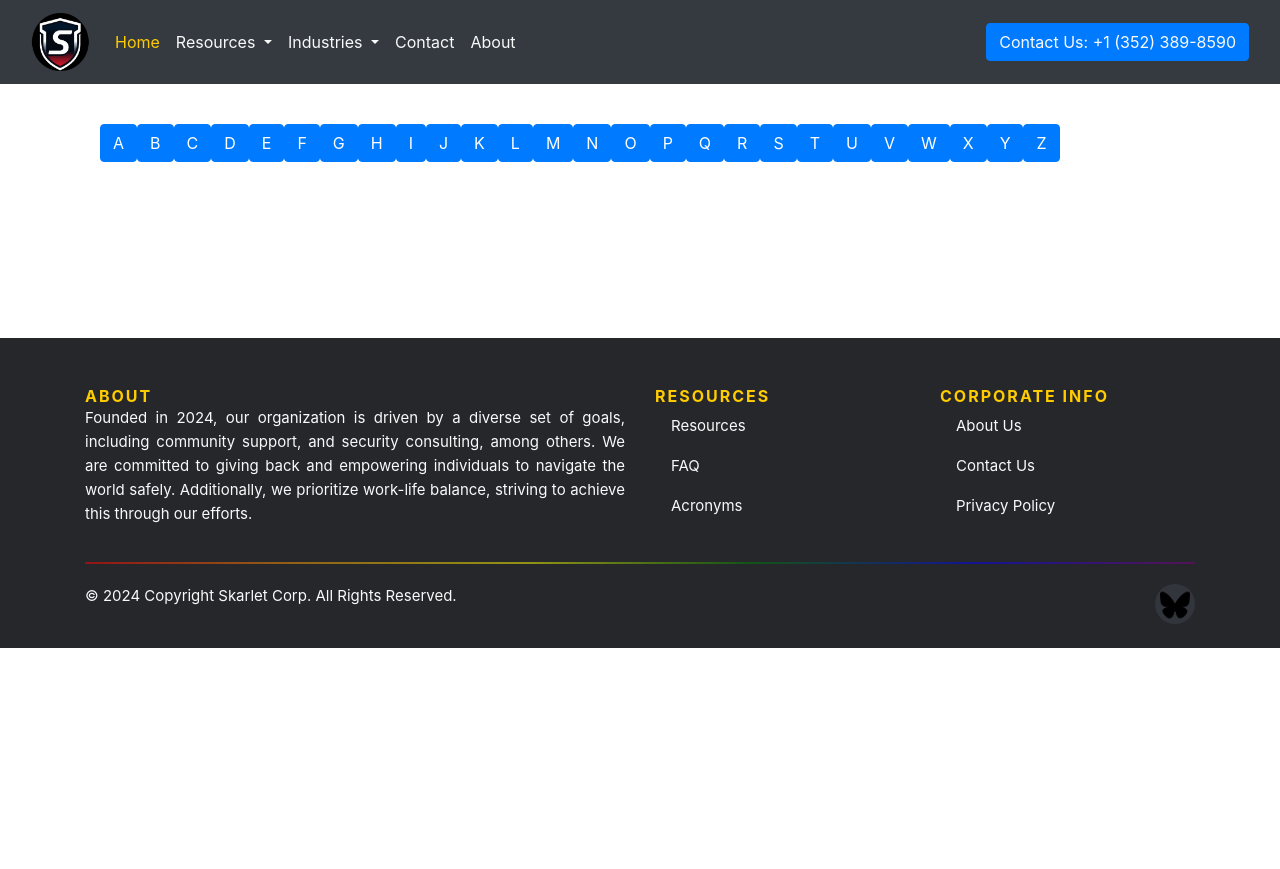
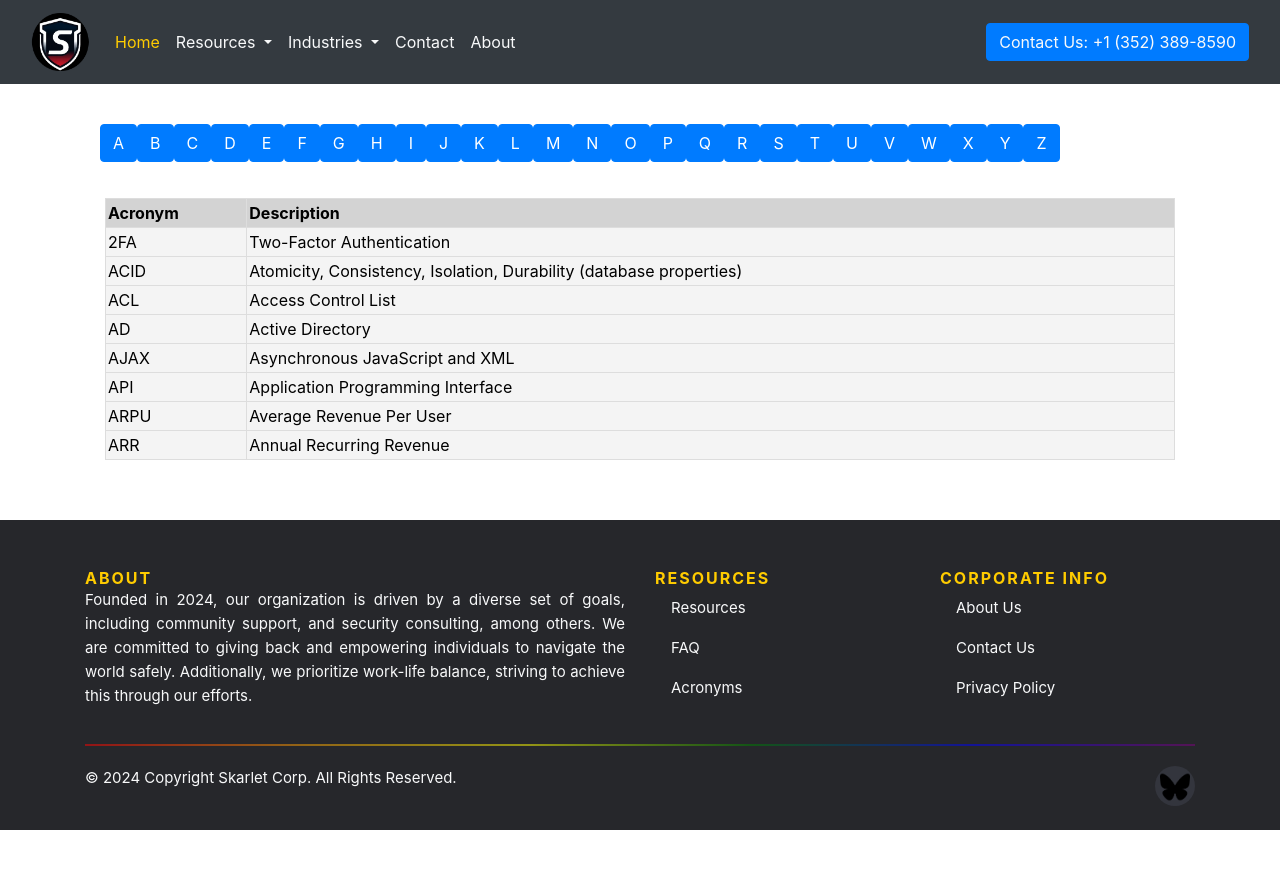
Before and after one commit to SkarletTeam/skarlet, a Jekyll site: the page built from acronyms.md, in a window 1280 px wide. Shown: the top 869 px of the page. Built offline with Jekyll 4.4.1, drawn with Linux system fonts in a browser that asks for light colours.

Commit message:
Update acronyms.md

```diff
--- a/acronyms.md
+++ b/acronyms.md
@@ -61,7 +61,7 @@ title: Acronyms - Skarlet Corp. IT and Security Services
 
 <center>
 <div style="min-height: 120px;">
-	<div class="collapse collapse-horizontal" id="a">
+	<div class="d-flex flex-wrap collapse collapse-horizontal" id="a">
 		<div class="card card-body border-0" style="width: 1200px;">
 			<table>
 				<thead>
```
